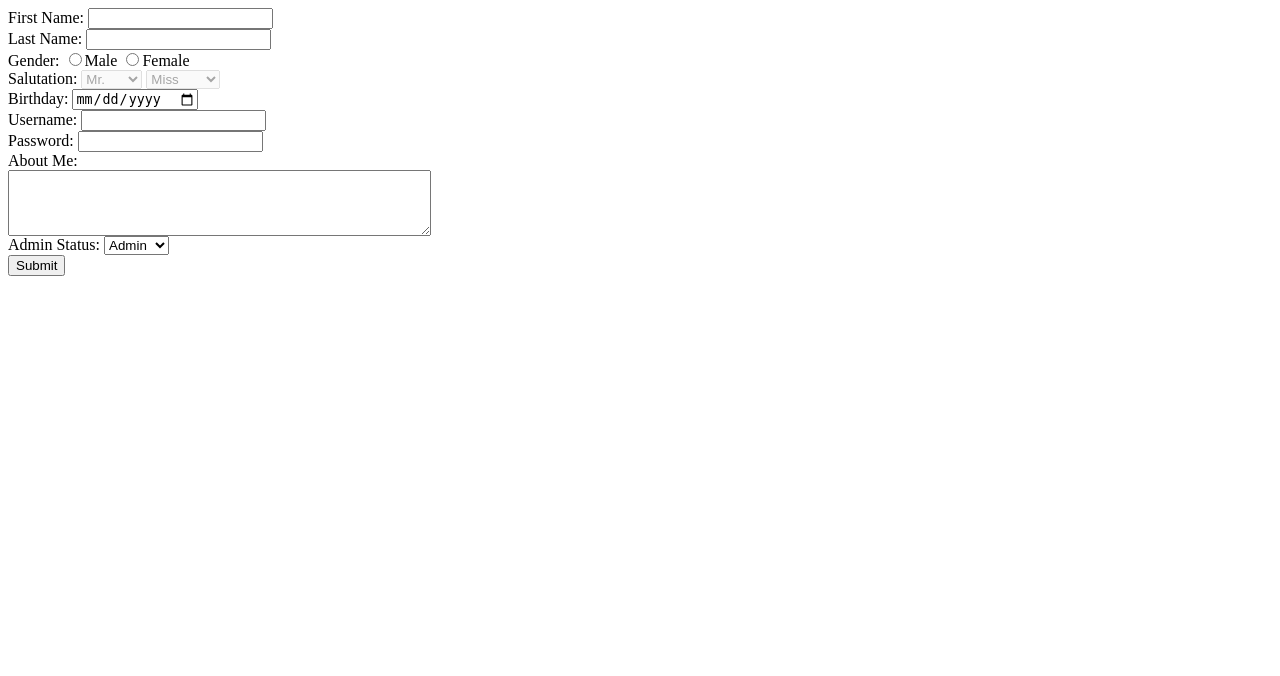
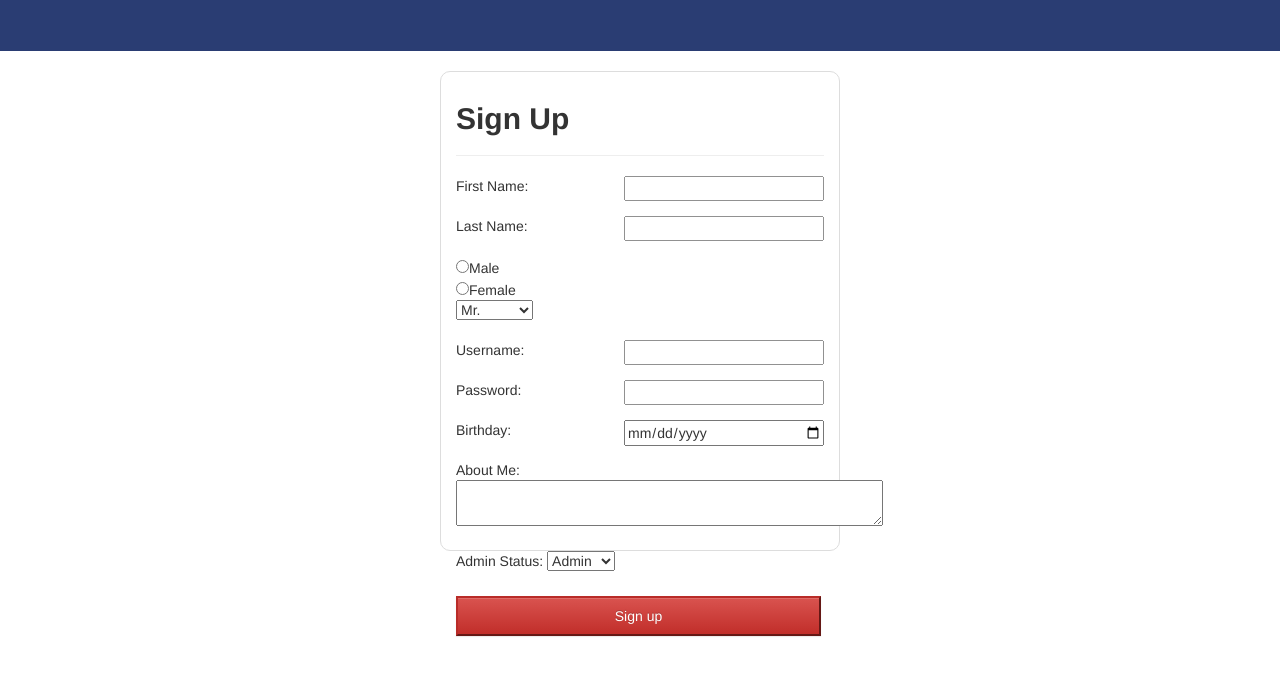
Before and after one commit to mikedayupay03/secudevOne, a PHP site: page /admin.php in a window 1280 px wide. Shown: the top 676 px of the page. Run offline with PHP 8.4, Linux system fonts and the light colour scheme; the visitor is signed in with stand-in values (Sample User, id 1); data comes from the database, SQL or seed files in the repository.

Commit message:
Admin changes

```diff
--- a/admin.php
+++ b/admin.php
@@ -1,27 +1,57 @@
 <?php
-	session_start();
-	if(!isset($_SESSION['myusername'])){ //if login in session is not set
-    header("Location:index.php");
-	} else{
-		$myusername = $_SESSION['myusername'];
-		$admin = 0;
-		mysql_connect("localhost","root","1234") or die (mysql_error());
-		mysql_select_db("secudev1") or die (mysql_error());
-		$result = mysql_query("SELECT admin FROM userdb WHERE username like '$myusername'");
-		while ($row = mysql_fetch_assoc($result)) {
-			$admin = $admin + $row['admin'];
-			if ($admin == 0){
-				header("Location:index.php");
-			}
+	if(isset($_GET['msg'])){
+		$msg = $_GET['msg'];
+		if ($msg ==  "fail"){
+			?> <script> alert("Please fill up all fields! Special Characters are not allowed."); </script> <?php
+		} else if ($msg ==  "special"){
+			?> <script> alert("Special Characters ()!#$%^&* are not allowed!"); </script> <?php
+		} else if ($msg ==  "bday"){
+			?> <script> alert("Invalid Date!"); </script> <?php
+		} else if ($msg ==  "user"){
+			?> <script> alert("Username already taken!"); </script> <?php
 		}
 	}
 ?>
-<html>
+
+<!DOCTYPE html>
+<html lang="en">
 	<head>
 		<title>Register</title>
-</head>
-<body>
+		<meta charset="UTF-8">
+		<meta name="viewport" content="width=device-width, initial-scale=1.0">
+		<link rel="stylesheet" href="css/bootstrap.min.css">
+		<link rel="stylesheet" href="css/bootstrap-theme.min.css">
+		<link rel="stylesheet" href="css/signup-in-style.css">
+
+		<script src="js/jquery.min.js"></script>
 		<script>
+			jQuery(function($) {
+				// $('.0').hide();
+				$('input:radio').change(function(){
+					var val = $('input:radio:checked').val();
+					$('#Select1').val(0);
+					$('.0, .1').hide();
+					$('.' + val).show();
+				});
+
+				$('input:radio').change(function(){
+					var val = $('input#m:checked').val();
+					var val1 = $('input#f:checked').val();
+					if(val){
+						$('#Select1').val(0);
+						$('#mr').attr("selected", "true");
+					}else if(val1) {
+						$('#Select1').val(0);
+						$('#ms').attr("selected", "true");
+					}
+				});
+
+			});
+
+
+		</script>
+
+		<!--<script>
 		function checkFields() {
 			document.getElementById("mensalute").disabled = true
 			document.getElementById("femalesalute").disabled = true
@@ -33,13 +63,37 @@ document.getElementById("femalesalute").disabled = false
 			}
 		}
 		setInterval("checkFields()",0);
-</script>
+		</script>-->
+	</head>
+	<body>
+
+		<nav class="navbar navbar-static-top">
+			<div class="container-fluid">
+				<div class="navbar-header">
+					<a href="" class="navbar-brand"><!--<img src="assets/images/TRACKME LOGO2.png" alt="Logo" class="logo">--></a>
+				</div>
+			</div>
+		</nav>
+		<div class="container">
+			<div class="content">
 				<form action="adminsubmit.php" method="post">
-First Name: <input type="text" name="first_name"><br>
-Last Name: <input type="text" name="last_name"><br>
-Gender: <input type="radio" name="sex" id="m" value="1">Male
-<input type="radio" name="sex" id="f" value="0">Female<br>
-Salutation: <select id="mensalute" name="malesalute">
+					<h2>Sign Up</h2>
+					<hr>
+					First Name: <input type="text" name="first_name" size="50" maxlength="50" value="">
+					<br><br>
+					Last Name: <input type="text" name="last_name" size="50" maxlength="50" value="">
+					<br><br>
+
+
+					<!-- Gender:    	&nbsp;&nbsp;&nbsp;&nbsp;&nbsp;&nbsp;&nbsp;&nbsp;&nbsp;&nbsp;&nbsp;&nbsp;&nbsp;&nbsp;&nbsp;&nbsp;&nbsp;&nbsp;&nbsp;&nbsp;&nbsp;&nbsp;&nbsp;&nbsp;&nbsp;&nbsp;&nbsp;
+						<!--<input type="radio" name="sex" id="m" value="1">Male-->
+					<!--	<input id="m" name="sex" type="radio" value="1">Male
+						&nbsp;&nbsp;&nbsp;&nbsp;&nbsp;
+						<input id="f" name="sex" type="radio" value="0">Female<br><br>
+					Salutation:
+					&nbsp;&nbsp;&nbsp;&nbsp;&nbsp;&nbsp;&nbsp;&nbsp;&nbsp;&nbsp;&nbsp;&nbsp;&nbsp;&nbsp;&nbsp;&nbsp;&nbsp;&nbsp;&nbsp;&nbsp;&nbsp;&nbsp;&nbsp;
+
+					<!--<select id="mensalute" name="malesalute">
 					  <option name="malesalute" value="Mr.">Mr.</option>
 					  <option name="malesalute" value="Sir">Sir</option>
 					  <option name="malesalute" value="Senior">Senior</option>
@@ -52,16 +106,53 @@ Salutation: <select id="mensalute" name="malesalute">
 					  <option name="femalesalute" value="Madame">Madame</option>
 					  <option name="femalesalute" value="Majesty">Majesty</option>
 					  <option name="femalesalute" value="Seniora">Seniora</option>
-</select><br>
-Birthday: <input type="date" name="bday"><br>
-Username: <input type="text" name="username"><br>
-Password: <input type="password" name="pass"><br>
-About Me: <br><textarea name="me" rows="4" cols="50"></textarea><br>
+					</select><br><br>-->
+
+					<input id="m" name="sex" type="radio" value="1"/>Male<br />
+					<input id="f" name="sex" type="radio" value="0" />Female<br />
+
+					<select id="Select1" name="Select1">
+						<option name="malesalute" value="Mr." class="1" id="mr">Mr.</option>
+						<option name="malesalute" value="Sir" class="1">Sir</option>
+						<option name="malesalute" value="Senior" class="1">Senior</option>
+						<option name="malesalute" value="Count" class="1">Count</option>
+						<option name="femalesalute" value="Miss" class="0">Miss</option>
+						<option name="femalesalute" value="Ms." class="0" id="ms">Ms.</option>
+						<option name="femalesalute" value="Mrs." class="0">Mrs.</option>
+						<option name="femalesalute" value="Madame" class="0">Madame</option>
+						<option name="femalesalute" value="Majesty" class="0">Majesty</option>
+						<option name="femalesalute" value="Seniora" class="0">Seniora</option>
+						<!--<option value="HO-House 1" class="house">House 1</option>
+						<option value="HO-House 2" class="house">House 2</option>
+						<option value="HO-House 3" class="house">House 3</option>
+						<option value="CO-Condo 1" class="condo">Condo 1</option>
+						<option value="CO-Condo 2" class="condo">Condo 2</option>
+						<option value="CO-Condo 3" class="condo">Condo 3</option>-->
+					</select><br><br>
+
+					Username: <input type="text" name="username" size="30" value="">
+					<br><br>
+					Password: <input type="password" name="pass" size="20" value="">
+					<br><br>
+
+
+				<div id="bday-content">
+					Birthday: <input type="date" name="bday">
+				</div>
+				<br>
+
+				About Me: <br><textarea name="me" rows="2" cols="50"></textarea><br><br>
+
 				Admin Status: <select id="admin" name="admin">
 				<option name="admin" value="1">Admin</option>
 				<option name="admin" value="0">Normal</option>
 				</select><br>
-<input type="submit">
+
+
+				<input class="btn-danger" type="submit" name="submit" value="Sign up">
 				</form>
+			</div>
+		</div><!-- container -->
+
 	</body>
 </html>
```
Also changed, not shown: adminsubmit.php (+11 -26 lines). Lines whose indentation alone changed are shown as unchanged.
